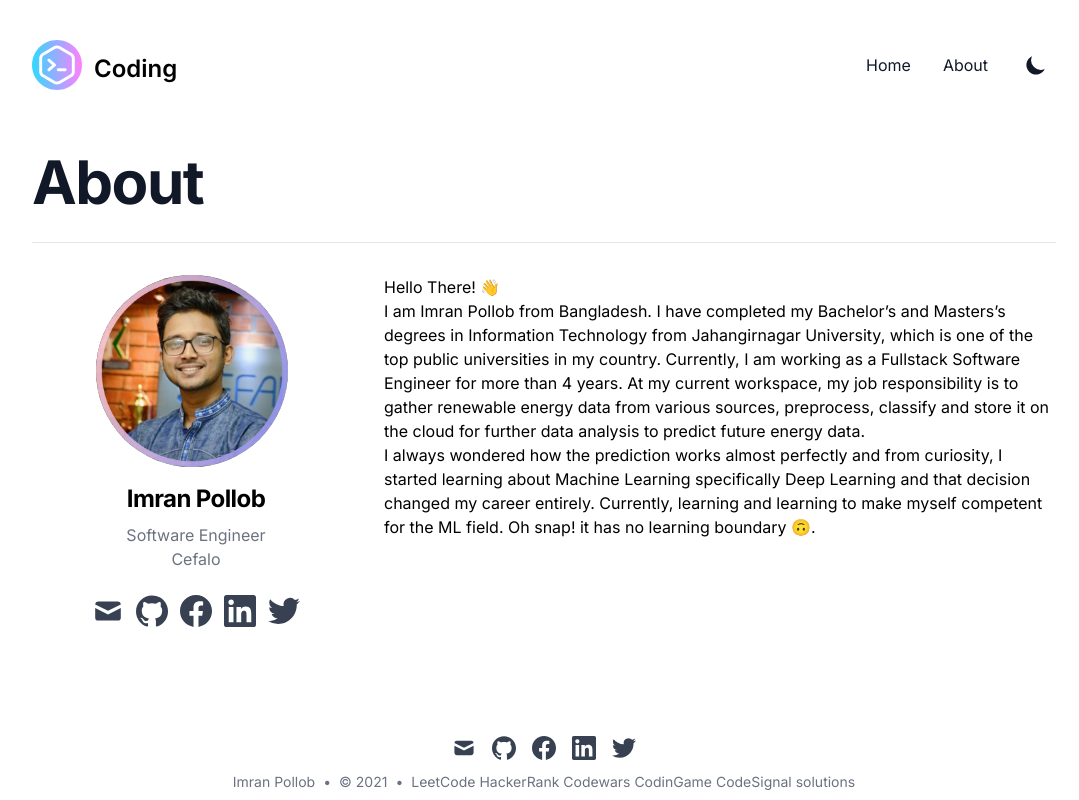
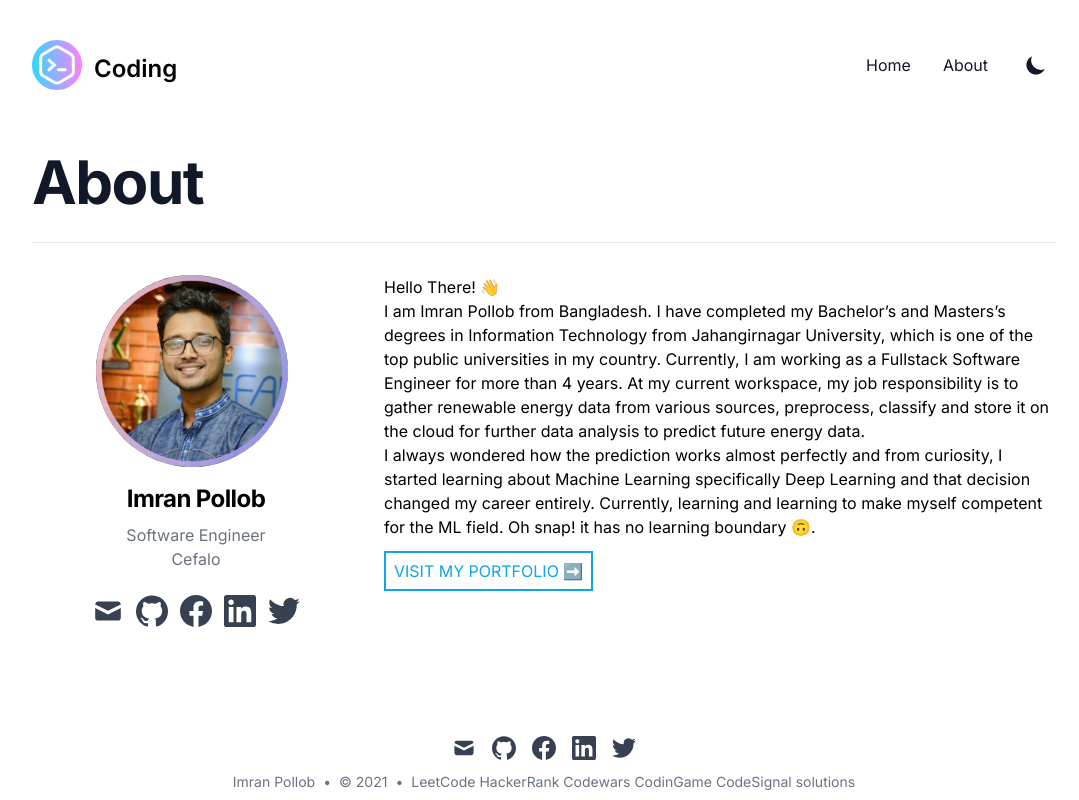
Before and after one commit to imranpollob/code-ui, a Next.js app: page /about in a window 1280 px wide. Shown: the whole page, without its empty margins (96-1175 px from the left). Built offline with nearby package versions, Linux system fonts and the light colour scheme; what @tailwindcss/typography would draw is missing.

Commit message:
added twittr card and link to profile

```diff
--- a/data/siteMetadata.json
+++ b/data/siteMetadata.json
@@ -8,7 +8,8 @@
   "siteRepo": "https://github.com/pollmix/code-ui",
   "image": "/static/images/imran-pollob.jpg",
   "socialBanner": "/static/images/twitter-card.png",
-  "email": "address@yoursite.com",
+  "email": "polboy777@gmail.com",
+  "website": "https://imranpollob.com",
   "github": "https://github.com/pollmix",
   "twitter": "https://twitter.com/imranpollob",
   "facebook": "https://facebook.com/pollmix",
--- a/layouts/PostLayout.js
+++ b/layouts/PostLayout.js
@@ -59,10 +59,11 @@ export default function PostLayout({ children, frontMatter, next, prev }) {
                           <dt className="sr-only">Facebook</dt>
                           <dd>
                             <Link
-                              href={siteMetadata.facebook}
+                              href={siteMetadata.website}
                               className="text-blue-500 hover:text-blue-600 dark:hover:text-blue-400"
+                              target="_blank"
                             >
-                              {siteMetadata.facebook.replace('https://facebook.com/', '@')}
+                              {siteMetadata.website.replace('https://', '@')}
                             </Link>
                           </dd>
                         </>
--- a/pages/about.js
+++ b/pages/about.js
@@ -65,6 +65,16 @@ export default function About() {
               </span>
               .
             </p>
+            <div className="pt-5">
+              <a
+                href={siteMetadata.website}
+                className="p-2 border-2 border-solid border-blue-500 hover:border-blue-600 dark:hover:border-blue-400 !no-underline uppercase font-medium text-blue-500 hover:text-blue-600 dark:hover:text-blue-400"
+                target="_blank"
+                rel="noreferrer"
+              >
+                Visit my portfolio ➡
+              </a>
+            </div>
           </div>
         </div>
       </div>
```
Also changed, not shown: public/static/images/twitter-card.png.
